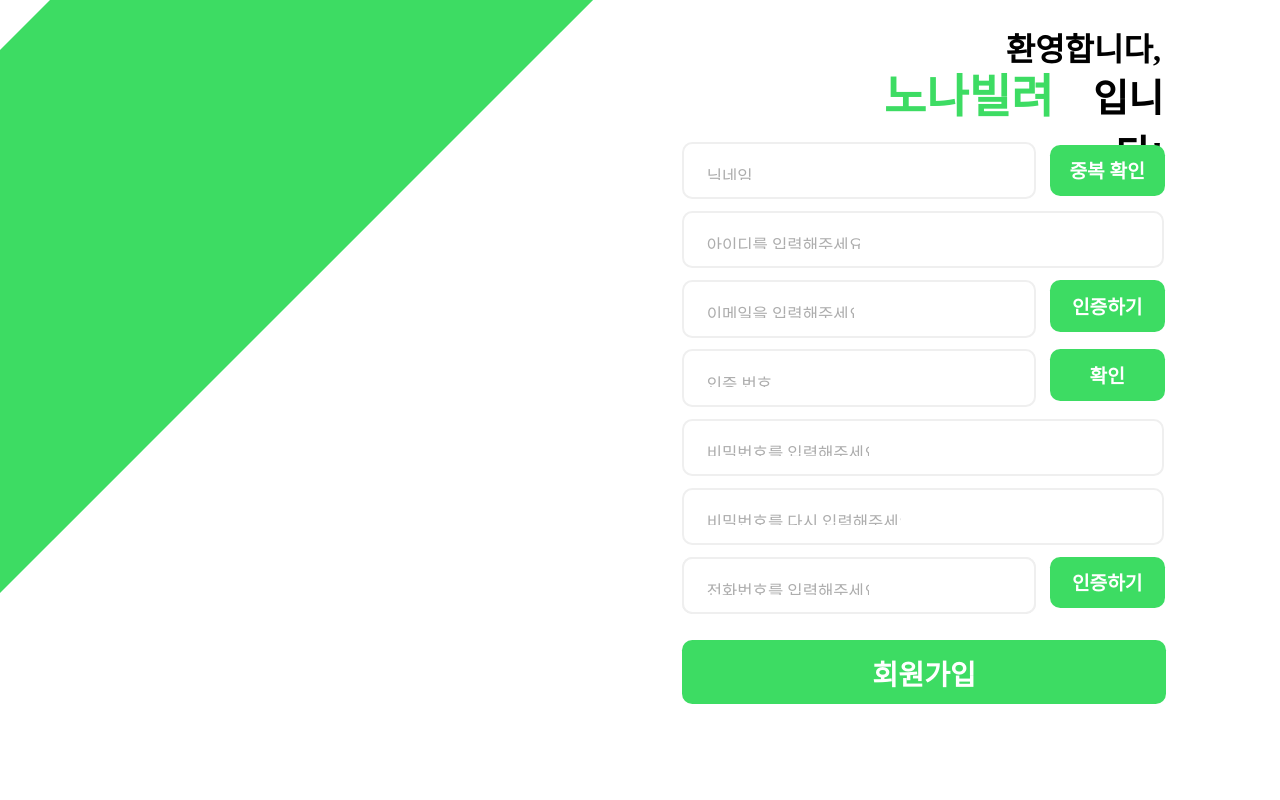
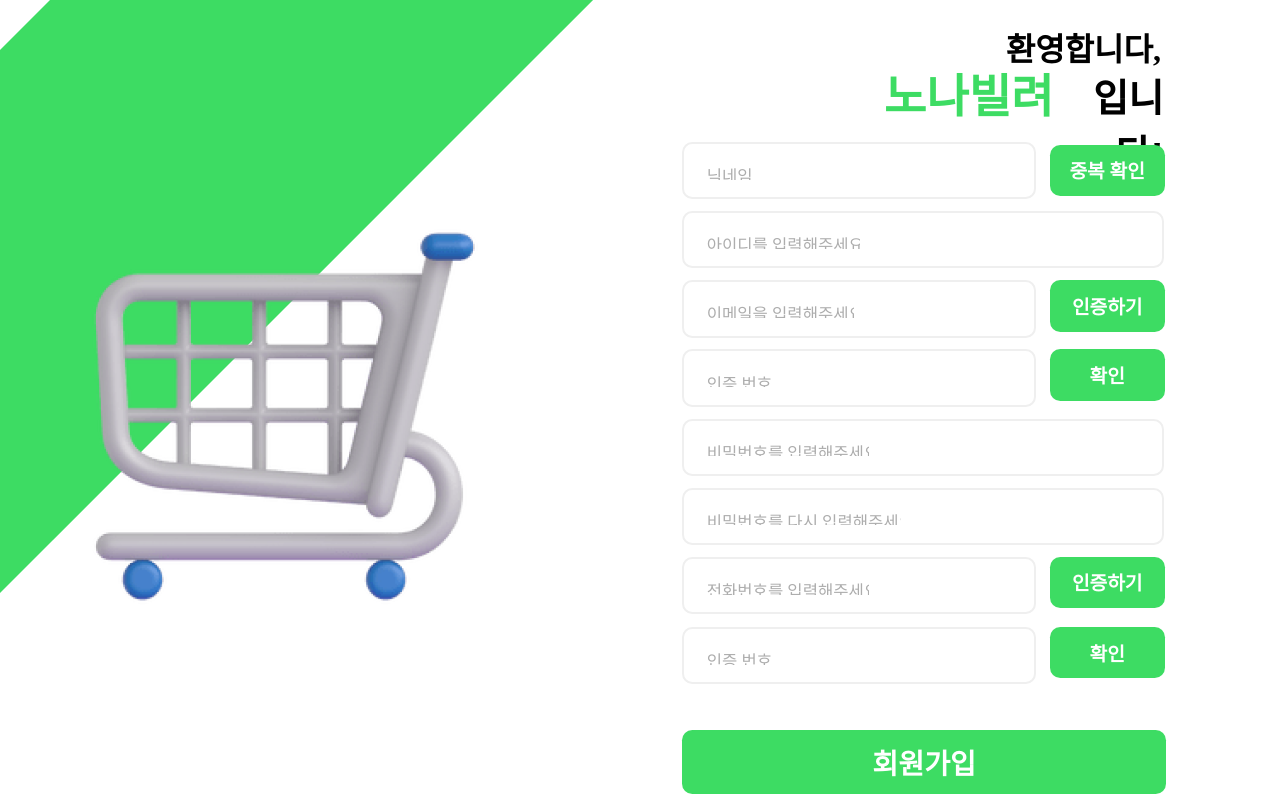
Before and after one commit to Nonabilryo/Frontend_nona, a React (Create React App) app: page /signup in a window 1280 px wide. Built offline with nearby package versions, Linux system fonts and the light colour scheme.

Commit message:
⚡️:: 회원가입 뷰 완료

```diff
--- a/src/components/SignUp/SignUp.jsx
+++ b/src/components/SignUp/SignUp.jsx
@@ -1,12 +1,13 @@
 import React from "react";
 import * as S from "../../style/SignUp.style";
-// import cart from "../../img/nonabilryo_cart.png";
+import cart from "../../assets/img/nonabilryo_cart.png";
 
 function SignUp() {
   return (
     <>
       <S.back />
-      {/* <S.cart img src={cart} alt="cart" /> */}
+      <S.cart img src={cart} alt="cart" />
+
       <S.title1>환영합니다,</S.title1>
       <S.title2>노나빌려</S.title2>
       <S.title3>입니다!</S.title3>
@@ -23,7 +24,11 @@
       <S.passcheck placeholder="비밀번호를 다시 입력해주세요" />
       <S.phonenumbox placeholder="전화번호를 입력해주세요" />
       <S.numcertifi>인증하기</S.numcertifi>
-      <S.phonenumbox placeholder="전화번호를 입력해주세요" />
+      <S.phonecertinum placeholder="인증 번호" />
+      <S.phonepass>확인</S.phonepass>
+
+
+
       <S.signup>회원가입</S.signup>
     </>
   );
--- a/src/style/SignUp.style.js
+++ b/src/style/SignUp.style.js
@@ -268,6 +268,43 @@
   font-weight: 600;
 `;
 
+export const phonecertinum = styled.input`
+   &::placeholder {
+    width: 11.5vw;
+    height: 1.3vw;
+    color: #adadad;
+    font-size: 1.3vw;
+    font-family: Noto Sans KR;
+    position: absolute;
+    margin-left: 1.6vw;
+  }
+  width: 27vw;
+  height: 4vw;
+  position: absolute;
+  background: white;
+  border-radius: 0.8vw;
+  border: 0.2vw #efefef solid;
+  margin-top: 49vw;
+  margin-left: 53.3vw;
+  position: absolute;
+`;
+
+export const phonepass = styled.button`
+  width: 9vw;
+  height: 4vw;
+  background: #3ddc63;
+  border-radius: 0.8vw;
+  border: none;
+  margin-left: 82vw;
+  margin-top: 49vw;
+  text-align: center;
+  color: white;
+  font-size: 1.5vw;
+  font-family: Pretendard;
+  position: absolute;
+  font-weight: 600;
+`;
+
 export const signup = styled.button`
   width: 37.8vw;
   height: 5vw;
@@ -280,6 +317,6 @@
   font-family: Noto Sans KR;
   font-weight: 700;
   border: none;
-  margin-top: 50vw;
+  margin-top: 57vw;
   margin-left: 53.3vw;
 `;
```
